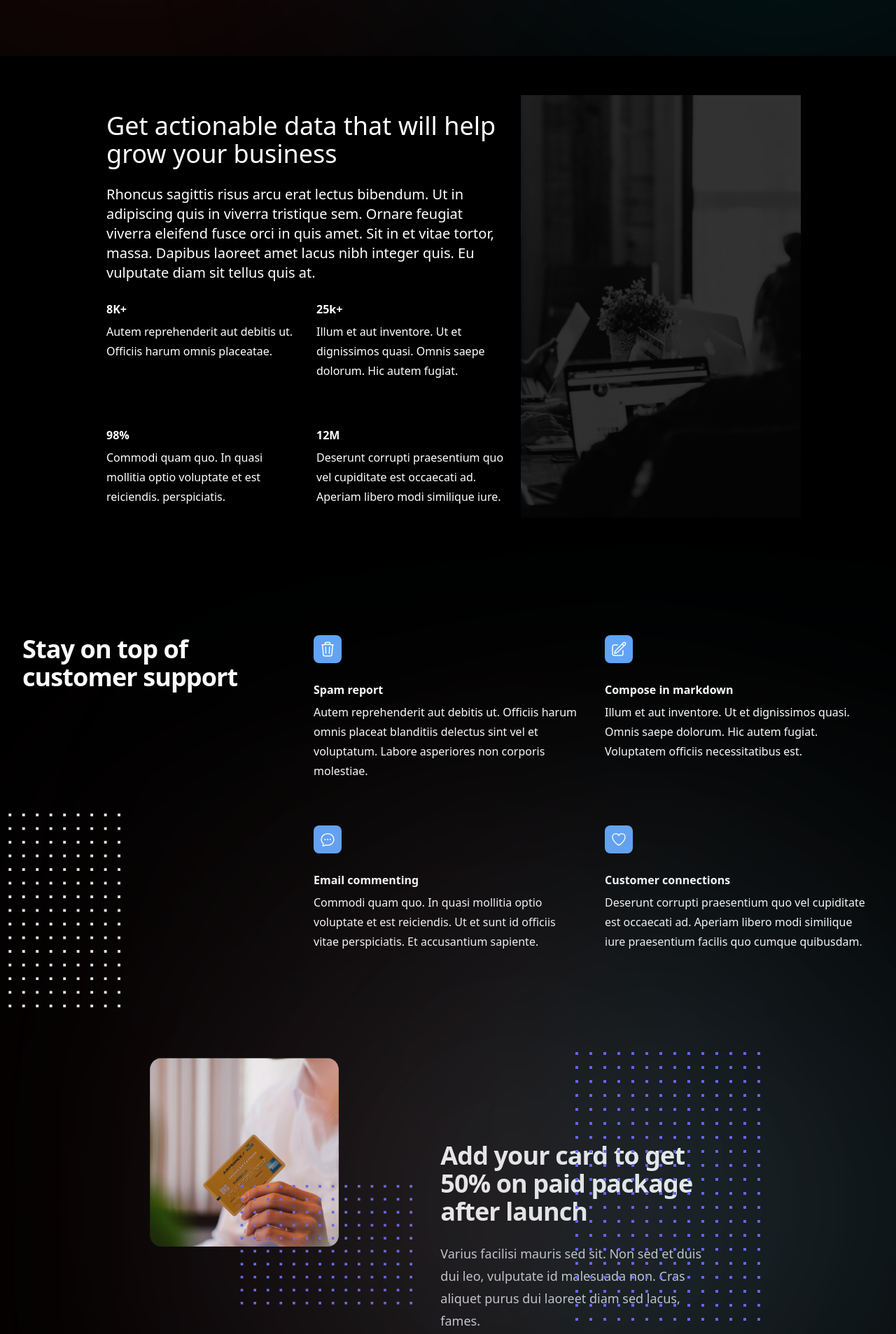
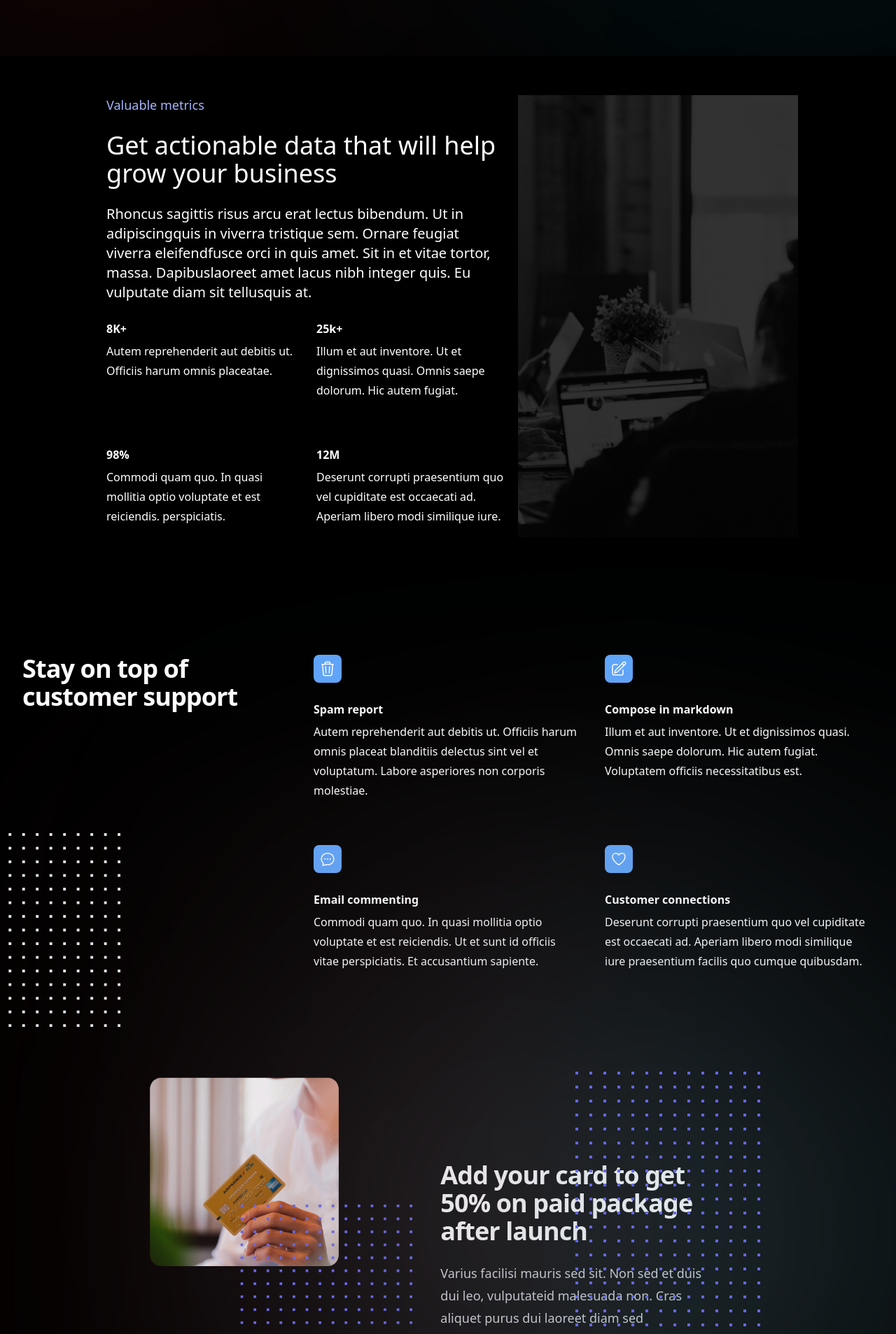
Before and after one commit to mohammadkaif11/templateui, a Next.js app: page / in a window 1280 px wide. Shown: the part 720-2627 px from the top of the page at 70% size. Built offline with nearby package versions, Linux system fonts and the light colour scheme.

Commit message:
add-props state

```diff
--- a/components/Cta.tsx
+++ b/components/Cta.tsx
@@ -22,7 +22,13 @@ const features = [
   },
 ];
 
-function Cta() {
+function Cta({
+  heading,
+  description,
+}: {
+  heading: string;
+  description: string;
+}) {
   return (
     <div className="flex justify-center flex-col lg:flex-row bg-black">
       <div className="lg:w-3/12 lg:mx-6 lg:mt-4 md:w-full">
@@ -38,17 +44,15 @@ function Cta() {
           </div>
         </div>
       </div>
-      <div className="lg:w-5/12 lg:mx-6 lg:mt-4 md:w-full">
-        <div className="relative px-8 py-32  shadow-2xl sm:rounded-3xl sm:px-16">
+      <div className="lg:w-5/12 lg:mx-6 lg:mt-4 md:w-full md:mx-4 mt-2 sm:mx-2 mt-1">
+        <div className="w-full h-full relative px-8 py-32  shadow-2xl sm:rounded-3xl sm:px-16">
           <div className="w-[355px] h-[415px] left-0 top-[0] absolute bg-red-500  rounded-full blur-[300px]" />
           <div className="w-[322px] h-[443px] right-0 top-0 absolute bg-cyan-400  rounded-full blur-[300px]" />
           <h2 className="text-3xl ml-2 font-bold tracking-tight text-white sm:text-4xl">
-            Add your card to get 50% on paid package after launch
+          {heading}
           </h2>
-          <p className= "mt-6 ml-2 text-lg leading-8 text-gray-300">
-            Varius facilisi mauris sed sit. Non sed et duis dui leo, vulputate
-            id malesuada non. Cras aliquet purus dui laoreet diam sed lacus,
-            fames.
+          <p className="mt-6 ml-2 text-lg leading-8 text-gray-300">
+           {description}
           </p>
           <div className="mt-10 ml-2 gap-x-6">
             <a
--- a/components/Cta2.tsx
+++ /dev/null
@@ -1,43 +0,0 @@
-import React from "react";
-
-function Cta2() {
-  return (
-    <div className="flex justify-center bg-black p-10">
-      <div className="w-6/12" style={{ border: "2px solid red" }}>
-
-      </div>
-      <div className="w-6/12" style={{border:"2px solid green"}}>
-      <div className="px-8 py-32  shadow-2xl sm:rounded-3xl sm:px-16">
-            <div className="w-[355px] h-[415px] left-0 top-[0] absolute bg-red-500  rounded-full blur-[300px]" />
-            <div className="w-[322px] h-[443px] right-0 top-0 absolute bg-cyan-400  rounded-full blur-[300px]" />
-            <div className="ml-auto max-w-4xl">
-              <h2 className="text-3xl ml-2 font-bold tracking-tight text-white sm:text-4xl">
-                Add your card to get 50% on paid package after launch
-              </h2>
-              <p className="mt-6 ml-2 text-lg leading-8 text-gray-300">
-                Varius facilisi mauris sed sit. Non sed et duis dui leo,
-                vulputate id malesuada non. Cras aliquet purus dui laoreet diam
-                sed lacus, fames.
-              </p>
-              <div className="mt-10 ml-2 gap-x-6">
-                <a
-                  href="#"
-                  className="bg-blue-400  text-white rounded-md px-4 py-2  mr-2"
-                >
-                  Add card
-                </a>
-              </div>
-            </div>
-            <img
-              src="./dot1.png"
-              className="absolute top-0 right-0 "
-              width={250}
-              height={250}
-            />
-          </div>
-      </div>
-    </div>
-  );
-}
-
-export default Cta2;
--- a/components/Stats.tsx
+++ b/components/Stats.tsx
@@ -1,50 +1,27 @@
 import React from "react";
-const features = [
-  {
-    name: "8K+",
-    description:
-      "Autem reprehenderit aut debitis ut. Officiis harum omnis placeatae.",
-  },
-  {
-    name: "25k+",
-    description:
-      "Illum et aut inventore. Ut et dignissimos quasi. Omnis saepe dolorum. Hic autem fugiat.",
-  },
-  {
-    name: "98%",
-    description:
-      "Commodi quam quo. In quasi mollitia optio voluptate et est reiciendis. perspiciatis.",
-  },
-  {
-    name: "12M",
-    description:
-      "Deserunt corrupti praesentium quo vel cupiditate est occaecati ad. Aperiam libero modi similique iure.",
-  },
-];
 
-function Stats() {
+function Stats({
+  heading,
+  description,
+  stats,
+}: {
+  heading: string;
+  description: string;
+  stats: any;
+}) {
   return (
     <>
       <div className="bg-black flex flex-col justify-center p-10 md:flex-row">
-          <div className="p-4 lg:w-3/6 md:w-full mx-1">
-            <h1 className="my-6 text-4xl text-white">
-              Get actionable data that will help grow your business
-            </h1>
-            <p className="my-6 text-xl text-white ">
-              Rhoncus sagittis risus arcu erat lectus bibendum. Ut in adipiscing
-              quis in viverra tristique sem. Ornare feugiat viverra eleifend
-              fusce orci in quis amet. Sit in et vitae tortor, massa. Dapibus
-              laoreet amet lacus nibh integer quis. Eu vulputate diam sit tellus
-              quis at.
-            </p>
+        <div className="p-4 lg:w-3/6 md:w-full">
+          <span className="my-6 text-lg text-indigo-300">Valuable metrics</span>
+          <h1 className="my-6 text-4xl text-white">{heading}</h1>
+          <p className="my-6 text-xl text-white ">{description}</p>
           <dl className="col-span-2 grid grid-cols-1 gap-x-8 gap-y-16 sm:grid-cols-2">
-              {features.map((feature) => (
-                <div key={feature.name}>
-                  <dt className="font-bold leading-7 text-white">
-                    {feature.name}
-                  </dt>
+            {stats.map((stat: any) => (
+              <div key={stat.name}>
+                <dt className="font-bold leading-7 text-white">{stat.name}</dt>
                 <dd className="mt-1 leading-7 text-white">
-                    {feature.description}
+                  {stat.description}
                 </dd>
               </div>
             ))}
--- a/data.json
+++ b/data.json
@@ -1 +1,91 @@
-{"Name":""}
+{
+    "name":"Msi laptop",
+    "hero": {
+        "Navbar": [
+            {
+                "name": "Product",
+                "href": "#"
+            },
+            {
+                "name": "Features",
+                "href": "#"
+            }
+        ],
+        "heading": "Data to enrich your online business",
+        "description": "Anim aute id magna aliqua ad ad non deserunt sunt. Qui irure qui cupidatat commodo. Elit sunt amet fugiat veniam occaecat aliqua."
+    },
+    "statistics": {
+        "heading": "Get actionable data that will help grow your business",
+        "description": "Rhoncus sagittis risus arcu erat lectus bibendum. Ut in adipiscingquis in viverra tristique sem. Ornare feugiat viverra eleifendfusce orci in quis amet. Sit in et vitae tortor, massa. Dapibuslaoreet amet lacus nibh integer quis. Eu vulputate diam sit tellusquis at.",
+        "statsData": [
+            {
+                "name": "8K+",
+                "description": "Autem reprehenderit aut debitis ut. Officiis harum omnis placeatae."
+            },
+            {
+                "name": "25k+",
+                "description": "Illum et aut inventore. Ut et dignissimos quasi. Omnis saepe dolorum. Hic autem fugiat."
+            },
+            {
+                "name": "98%",
+                "description": "Commodi quam quo. In quasi mollitia optio voluptate et est reiciendis. perspiciatis."
+            },
+            {
+                "name": "12M",
+                "description": "Deserunt corrupti praesentium quo vel cupiditate est occaecati ad. Aperiam libero modi similique iure."
+            }
+        ]
+    },
+    "features": {
+        "heading": "Stay on top of customer support",
+        "data": [
+            {
+                "key":1,
+                "name": "Spam report",
+                "description": "Autem reprehenderit aut debitis ut. Officiis harum omnis placeat blanditiis delectus sint vel et voluptatum. Labore asperiores non corporis molestiae."
+            },
+            {
+                "key":2,
+                "name": "Compose in markdown",
+                "description": "Illum et aut inventore. Ut et dignissimos quasi. Omnis saepe dolorum. Hic autem fugiat. Voluptatem officiis necessitatibus est."
+            },
+            {
+                "key":3,
+                "name": "Email commenting",
+                "description": "Commodi quam quo. In quasi mollitia optio voluptate et est reiciendis. Ut et sunt id officiis vitae perspiciatis. Et accusantium sapiente."
+            },
+            {
+                "key":4,
+                "name": "Customer connections",
+                "description": "Deserunt corrupti praesentium quo vel cupiditate est occaecati ad. Aperiam libero modi similique iure praesentium facilis quo cumque quibusdam."
+            }
+        ]
+    },
+    "cta": {
+        "heading": "Add your card to get 50% on paid package after launch",
+        "description": "Varius facilisi mauris sed sit. Non sed et duis dui leo, vulputateid malesuada non. Cras aliquet purus dui laoreet diam sed lacus,fames."
+    },
+    "footer": [
+        {
+            "name": "Facebook",
+            "href": "#"
+        },
+        {
+            "name": "Instagram",
+            "href": "#"
+        },
+        {
+            "name": "Twitter",
+            "href": "#"
+        },
+        {
+            "name": "GitHub",
+            "href": "#"
+        },
+        {
+            "name": "YouTube",
+            "href": "#"
+        }
+    ],
+    "deploymentLine": ""
+}
--- a/src/pages/index.tsx
+++ b/src/pages/index.tsx
@@ -4,17 +4,17 @@ import Feature from "../../components/Feature";
 import Cta from "../../components/Cta";
 import NewsLetter from "../../components/Newsletter";
 import Footer from "../../components/Footer";
-import Cta2 from "../../components/Cta2";
+import data from '@/../data.json';
 
 export default function Home() {
   return (
     <main>
-      <Hero/>
-      <Stats/>
-      <Feature/>
-      <Cta/>
+      <Hero name={data.name} heading={data.hero.heading} description={data.hero.description} navbar={data.hero.Navbar}/>
+      <Stats heading={data.statistics.heading} description={data.statistics.description} stats={data.statistics.statsData} />
+      <Feature heading={data.features.heading} features={data.features.data}/>
+      <Cta heading={data.cta.heading} description={data.cta.description}/>
       <NewsLetter/>
-      <Footer/>
+      <Footer name={data.name} navigation={data.footer}/>
     </main>
   );
 }
```
Also changed, not shown: components/Feature.tsx (+24 -16 lines), components/Footer.tsx (+37 -23 lines), components/Hero.tsx (+24 -11 lines). Lines whose indentation alone changed are shown as unchanged.
